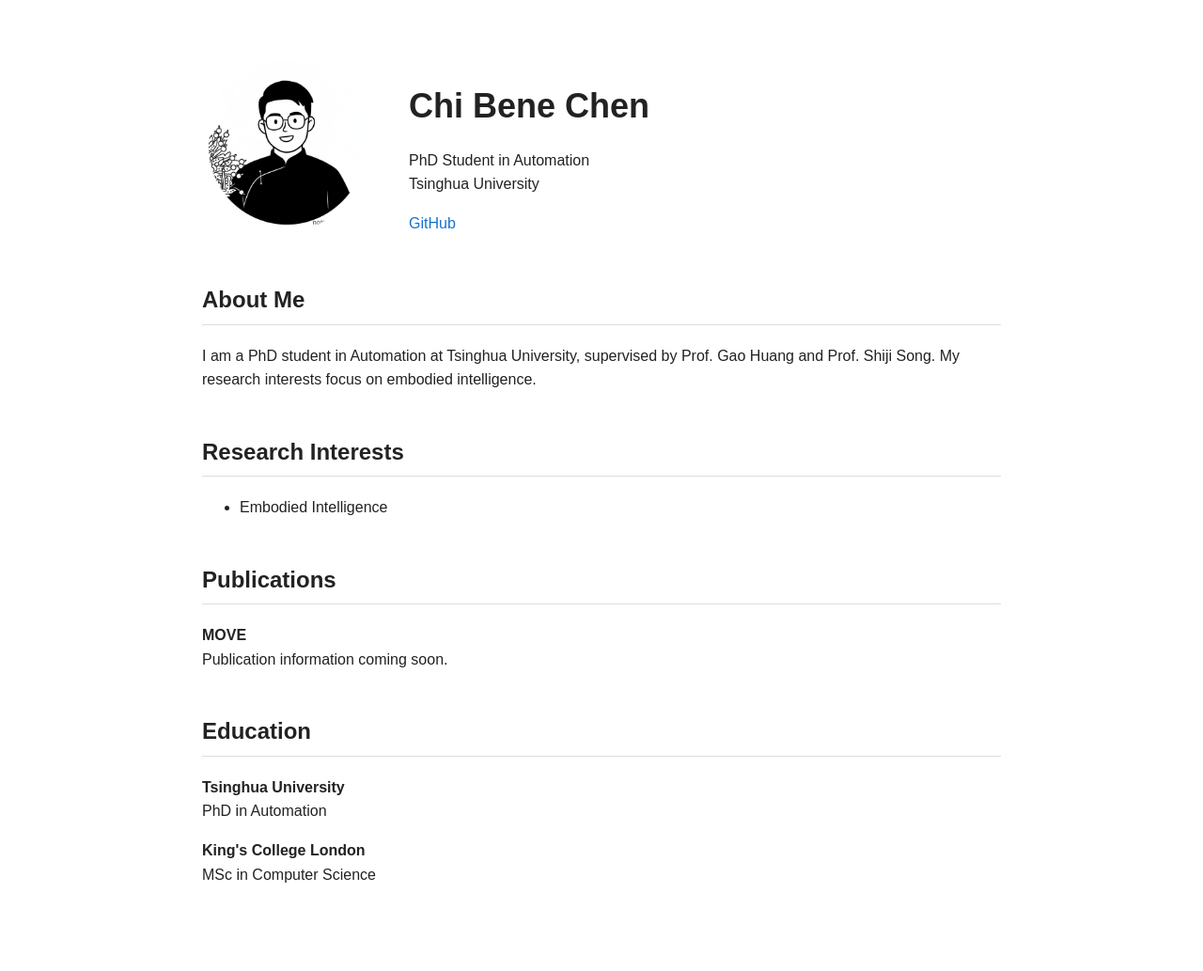
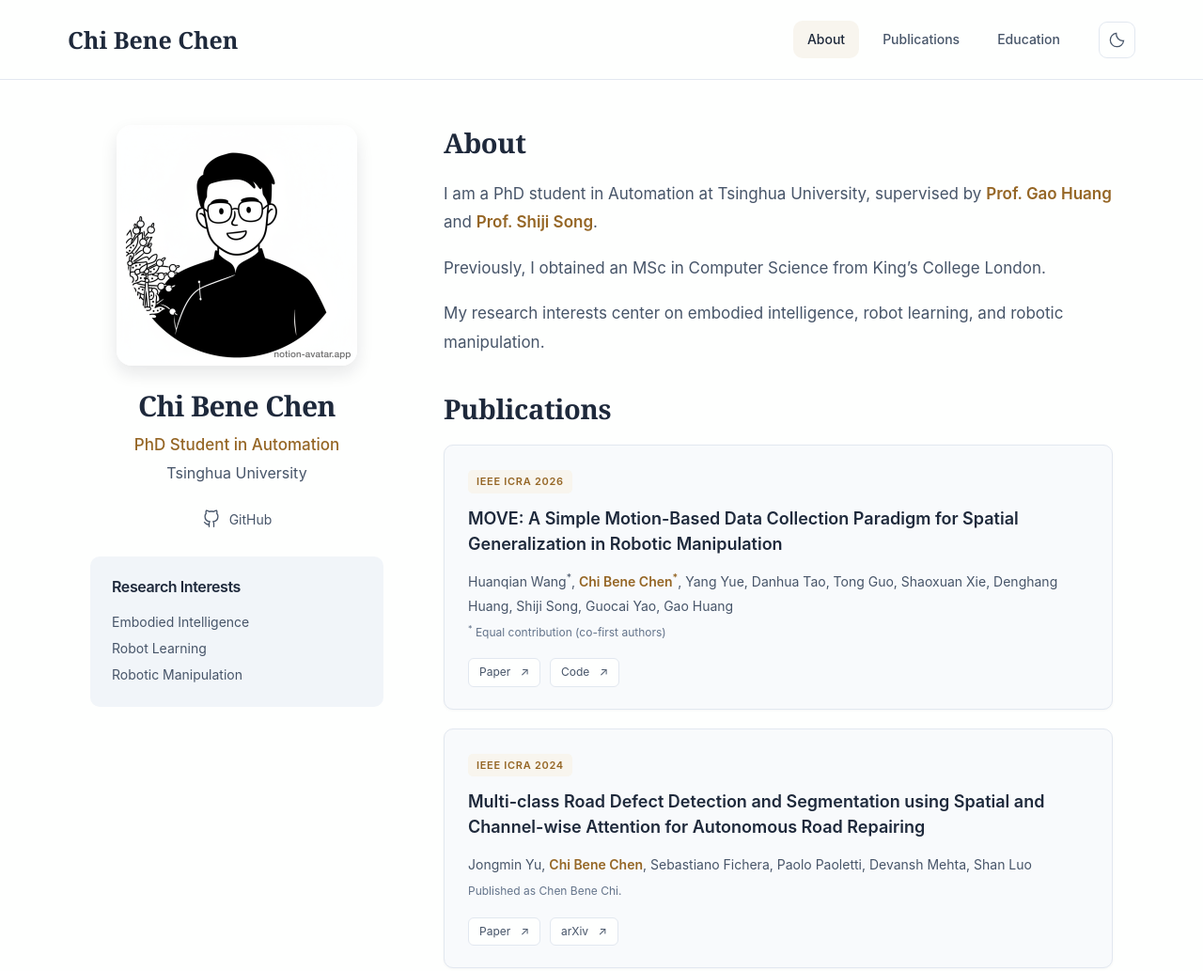
Before and after one commit to BeneChen/BeneChen.github.io, a plain HTML site: page index.html in a window 1280 px wide. Shown: the top 1033 px of the page at 94% size. Before the commit the page ends 1003 px from the top, so only its background shows below. Drawn offline with Linux system fonts and the light colour scheme.

Commit message:
Build PRISM-inspired academic homepage with publications

```diff
--- a/index.html
+++ b/index.html
@@ -1,170 +1,100 @@
 <!DOCTYPE html>
-<html lang="en">
-
+<html lang="en" data-theme="light">
 <head>
   <meta charset="UTF-8">
-  <meta name="viewport" content="width=device-width, initial-scale=1.0">
+  <meta name="viewport" content="width=device-width, initial-scale=1">
+  <meta name="description" content="Chi Bene Chen is a PhD student in Automation at Tsinghua University, researching embodied intelligence, robot learning, and robotic manipulation.">
+  <meta name="theme-color" content="#fefffe">
+  <title>Chi Bene Chen | Tsinghua University</title>
+  <link rel="stylesheet" href="style.css">
+  <script src="theme.js"></script>
+</head>
+<body>
+  <a class="skip-link" href="#about">Skip to content</a>
+  <header class="site-header">
+    <div class="navigation">
+      <a class="brand" href="#">Chi Bene Chen</a>
+      <nav aria-label="Main navigation">
+        <a class="nav-link active" href="#about" aria-current="location">About</a>
+        <a class="nav-link" href="#publications">Publications</a>
+        <a class="nav-link" href="#education">Education</a>
+      </nav>
+      <button class="theme-toggle" type="button" aria-label="Switch to dark theme" aria-pressed="false" hidden>
+        <svg class="moon" viewBox="0 0 24 24" fill="none" stroke="currentColor" stroke-width="1.6" aria-hidden="true"><path d="M20.9 13A9 9 0 0 1 11 3.1 9 9 0 1 0 20.9 13Z"/></svg>
+        <svg class="sun" viewBox="0 0 24 24" fill="none" stroke="currentColor" stroke-width="1.6" aria-hidden="true"><circle cx="12" cy="12" r="4"/><path d="M12 2v2m0 16v2M2 12h2m16 0h2M5 5l1.4 1.4m11.2 11.2L19 19M5 19l1.4-1.4M17.6 6.4 19 5"/></svg>
+      </button>
+    </div>
+  </header>
 
-  <title>Chi Bene Chen</title>
+  <main class="page">
+    <aside class="profile" aria-label="Profile and research interests">
+      <img class="avatar" src="avatar.png" width="256" height="256" alt="Illustrated portrait of Chi Bene Chen">
+      <h1>Chi Bene Chen</h1>
+      <p class="role">PhD Student in Automation</p>
+      <p class="affiliation">Tsinghua University</p>
+      <a class="github" href="https://github.com/BeneChen">
+        <svg viewBox="0 0 24 24" fill="none" stroke="currentColor" stroke-width="1.6" stroke-linecap="round" stroke-linejoin="round" aria-hidden="true"><path d="M9 19c-4.3 1.3-4.3-2.2-6-2.7M15 22v-3.9a3.4 3.4 0 0 0-.9-2.7c3-.3 6.2-1.5 6.2-6.8A5.3 5.3 0 0 0 18.8 5a4.9 4.9 0 0 0-.1-3.6S17.5 1 15 2.7a13.4 13.4 0 0 0-6 0C6.5 1 5.3 1.4 5.3 1.4A4.9 4.9 0 0 0 5.2 5a5.3 5.3 0 0 0-1.5 3.6c0 5.3 3.2 6.5 6.2 6.8a3.4 3.4 0 0 0-.9 2.7V22"/></svg>
+        GitHub
+      </a>
+      <div class="interests">
+        <h2>Research Interests</h2>
+        <ul><li>Embodied Intelligence</li><li>Robot Learning</li><li>Robotic Manipulation</li></ul>
+      </div>
+    </aside>
 
-  <style>
-    body {
-      font-family: Arial, Helvetica, sans-serif;
-      line-height: 1.6;
-      color: #222;
-      max-width: 850px;
-      margin: 60px auto;
-      padding: 0 25px;
-    }
+    <div class="content">
+      <section id="about" aria-labelledby="about-title">
+        <h2 id="about-title">About</h2>
+        <p>I am a PhD student in Automation at Tsinghua University, supervised by <strong class="accent">Prof. Gao Huang</strong> and <strong class="accent">Prof. Shiji Song</strong>.</p>
+        <p>Previously, I obtained an MSc in Computer Science from King’s College London.</p>
+        <p>My research interests center on embodied intelligence, robot learning, and robotic manipulation.</p>
+      </section>
 
-    .header {
-      display: flex;
-      align-items: center;
-      gap: 40px;
-      margin-bottom: 50px;
-    }
+      <section id="publications" aria-labelledby="publications-title">
+        <h2 id="publications-title">Publications</h2>
+        <article class="publication card">
+          <p class="venue">IEEE ICRA 2026</p>
+          <h3><a href="https://arxiv.org/abs/2512.04813">MOVE: A Simple Motion-Based Data Collection Paradigm for Spatial Generalization in Robotic Manipulation</a></h3>
+          <p class="authors">Huanqian Wang<sup>*</sup>, <strong>Chi Bene Chen<sup>*</sup></strong>, Yang Yue, Danhua Tao, Tong Guo, Shaoxuan Xie, Denghang Huang, Shiji Song, Guocai Yao, Gao Huang</p>
+          <p class="contribution"><sup>*</sup> Equal contribution (co-first authors)</p>
+          <div class="paper-links" aria-label="Publication resources">
+            <a href="https://arxiv.org/abs/2512.04813">Paper <span aria-hidden="true">↗</span></a>
+            <a href="https://github.com/lucywang720/MOVE">Code <span aria-hidden="true">↗</span></a>
+          </div>
+        </article>
+        <article class="publication card">
+          <p class="venue">IEEE ICRA 2024</p>
+          <h3><a href="https://doi.org/10.1109/ICRA57147.2024.10611081">Multi-class Road Defect Detection and Segmentation using Spatial and Channel-wise Attention for Autonomous Road Repairing</a></h3>
+          <p class="authors">Jongmin Yu, <strong>Chi Bene Chen</strong>, Sebastiano Fichera, Paolo Paoletti, Devansh Mehta, Shan Luo</p>
+          <p class="contribution">Published as Chen Bene Chi.</p>
+          <div class="paper-links" aria-label="Publication resources">
+            <a href="https://doi.org/10.1109/ICRA57147.2024.10611081">Paper <span aria-hidden="true">↗</span></a>
+            <a href="https://arxiv.org/abs/2402.04064">arXiv <span aria-hidden="true">↗</span></a>
+          </div>
+        </article>
+        <article class="publication card">
+          <p class="venue">IEEE/CVF CVPR Workshops 2025</p>
+          <h3><a href="https://openaccess.thecvf.com/content/CVPR2025W/PVUW/html/Yu_Adversarially_Domain-adaptive_Latent_Diffusion_for_Unsupervised_Semantic_Segmentation_CVPRW_2025_paper.html">Adversarially Domain-adaptive Latent Diffusion for Unsupervised Semantic Segmentation</a></h3>
+          <p class="authors">Jongmin Yu, Zhongtian Sun, <strong>Chi Bene Chen</strong>, Jinhong Yang, Shan Luo</p>
+          <div class="paper-links" aria-label="Publication resources">
+            <a href="https://openaccess.thecvf.com/content/CVPR2025W/PVUW/html/Yu_Adversarially_Domain-adaptive_Latent_Diffusion_for_Unsupervised_Semantic_Segmentation_CVPRW_2025_paper.html">Paper <span aria-hidden="true">↗</span></a>
+            <a href="https://arxiv.org/abs/2412.16859">arXiv <span aria-hidden="true">↗</span></a>
+          </div>
+        </article>
+      </section>
 
-    .profile-photo {
-      width: 180px;
-      height: 180px;
-      object-fit: cover;
-      border-radius: 50%;
-    }
-
-    h1 {
-      margin-bottom: 5px;
-      font-size: 36px;
-    }
-
-    h2 {
-      margin-top: 45px;
-      border-bottom: 1px solid #ddd;
-      padding-bottom: 6px;
-    }
-
-    a {
-      color: #1772d0;
-      text-decoration: none;
-    }
-
-    a:hover {
-      text-decoration: underline;
-    }
-
-    .links {
-      margin-top: 15px;
-    }
-
-    .links a {
-      margin-right: 15px;
-    }
-
-    .publication {
-      margin-top: 20px;
-    }
-
-    @media (max-width: 600px) {
-      .header {
-        flex-direction: column;
-        align-items: flex-start;
-      }
-    }
-  </style>
-</head>
-
-
-<body>
-
-  <div class="header">
-
-    <img
-      src="avatar.png"
-      alt="Chi Bene Chen"
-      class="profile-photo"
-    >
-
-    <div>
-
-      <h1>Chi Bene Chen</h1>
-
-      <p>
-        PhD Student in Automation<br>
-        Tsinghua University
-      </p>
-
-      <div class="links">
-
-        <a href="https://github.com/BeneChen">
-          GitHub
-        </a>
-
-        <!-- 后面有 Google Scholar 后再加 -->
-
-        <!--
-        <a href="YOUR_GOOGLE_SCHOLAR_URL">
-          Google Scholar
-        </a>
-        -->
-
-        <!-- 后面上传 CV 后再加 -->
-
-        <!--
-        <a href="cv.pdf">
-          CV
-        </a>
-        -->
-
-      </div>
-
+      <section id="education" aria-labelledby="education-title">
+        <h2 id="education-title">Education</h2>
+        <div class="education-entry">
+          <div><h3>Tsinghua University</h3><p>PhD in Automation</p></div>
+          <span class="education-status">Current</span>
+        </div>
+        <div class="education-entry">
+          <div><h3>King’s College London</h3><p>MSc in Computer Science</p></div>
+        </div>
+      </section>
     </div>
-
-  </div>
-
-
-  <h2>About Me</h2>
-
-  <p>
-    I am a PhD student in Automation at Tsinghua University,
-    supervised by Prof. Gao Huang and Prof. Shiji Song.
-    My research interests focus on embodied intelligence.
-  </p>
-
-
-  <h2>Research Interests</h2>
-
-  <ul>
-    <li>Embodied Intelligence</li>
-  </ul>
-
-
-  <h2>Publications</h2>
-
-  <div class="publication">
-
-    <strong>MOVE</strong>
-
-    <br>
-
-    <span>
-      Publication information coming soon.
-    </span>
-
-  </div>
-
-
-  <h2>Education</h2>
-
-  <p>
-    <strong>Tsinghua University</strong><br>
-    PhD in Automation
-  </p>
-
-  <p>
-    <strong>King's College London</strong><br>
-    MSc in Computer Science
-  </p>
-
-
+  </main>
+  <footer><span>Chi Bene Chen · Tsinghua University</span><span>Design adapted from <a href="https://github.com/xyjoey/PRISM">PRISM</a></span></footer>
 </body>
-
 </html>
--- /dev/null
+++ b/style.css
@@ -0,0 +1,114 @@
+/* Layout and palette adapted from PRISM (MIT). See PRISM-LICENSE.txt. */
+:root {
+  color-scheme: light;
+  --background: #fefffe;
+  --primary: #1e293b;
+  --text: #475569;
+  --muted: #64748b;
+  --accent: #956625;
+  --gold: #d4a562;
+  --line: #e2e8f0;
+  --soft: #f1f5f9;
+  --card: #f8fafc;
+  --active: #f8f5ee;
+  --header: rgba(254,255,254,.96);
+}
+:root[data-theme="dark"] {
+  color-scheme: dark;
+  --background: #0f172a;
+  --primary: #f8fafc;
+  --text: #cbd5e1;
+  --muted: #94a3b8;
+  --accent: #e4b976;
+  --gold: #e4b976;
+  --line: #334155;
+  --soft: #1e293b;
+  --card: #1e293b;
+  --active: #302c29;
+  --header: rgba(15,23,42,.96);
+}
+* { box-sizing: border-box; }
+html { scroll-behavior: smooth; scroll-padding-top: 112px; }
+body { margin: 0; background: var(--background); color: var(--text); font-family: -apple-system, BlinkMacSystemFont, "Segoe UI", Arial, sans-serif; font-size: 16px; line-height: 1.7; -webkit-font-smoothing: antialiased; }
+a { color: inherit; text-decoration: none; text-underline-offset: 4px; }
+a:hover { color: var(--accent); }
+a:focus-visible, button:focus-visible { outline: 2px solid var(--accent); outline-offset: 5px; border-radius: 4px; }
+button { font: inherit; }
+[hidden] { display: none !important; }
+.skip-link { position: fixed; top: -80px; left: 16px; padding: 10px 18px; background: var(--background); z-index: 20; }
+.skip-link:focus { top: 10px; }
+.site-header { position: sticky; top: 0; background: var(--header); z-index: 10; border-bottom: 1px solid var(--line); }
+.navigation { max-width: 1200px; padding: 0 32px; margin: auto; min-height: 84px; display: flex; align-items: center; gap: 26px; }
+.brand { margin-right: auto; font-family: Georgia, "Times New Roman", serif; font-weight: 700; font-size: 25px; color: var(--primary); white-space: nowrap; }
+nav { display: flex; gap: 10px; }
+.nav-link { padding: 8px 15px; border-radius: 10px; font-size: 14px; font-weight: 500; }
+.nav-link.active, .nav-link:hover { background: var(--active); color: var(--primary); }
+.theme-toggle { width: 39px; height: 39px; border: 1px solid var(--line); border-radius: 9px; background: transparent; color: var(--text); display: grid; place-items: center; cursor: pointer; flex-shrink: 0; }
+.theme-toggle:hover { background: var(--soft); }
+.theme-toggle svg { width: 19px; height: 19px; }
+.sun, [data-theme="dark"] .moon { display: none; }
+[data-theme="dark"] .sun { display: block; }
+.page { max-width: 1152px; margin: 0 auto; padding: 48px 32px 64px; display: grid; grid-template-columns: 312px minmax(0,1fr); gap: 64px; }
+.profile { align-self: start; position: sticky; top: 122px; text-align: center; }
+.avatar { display: block; width: 256px; height: 256px; margin: 0 auto 24px; border-radius: 16px; box-shadow: 0 8px 18px rgba(15,23,42,.10); background: white; }
+h1, h2 { font-family: Georgia, "Times New Roman", serif; font-weight: 700; color: var(--primary); }
+h1 { font-size: 30px; line-height: 1.25; margin: 0 0 8px; letter-spacing: -.6px; }
+.role { font-size: 17px; font-weight: 500; color: var(--accent); margin: 0 0 3px; }
+.affiliation { margin: 0; }
+.github { display: inline-flex; align-items: center; gap: 9px; font-size: 14px; margin: 19px 0 24px; padding: 4px 8px; }
+.github svg { width: 20px; height: 20px; }
+.interests { background: var(--soft); padding: 20px 23px; border-radius: 10px; text-align: left; }
+.interests h2 { font: 600 16px/1.5 -apple-system, BlinkMacSystemFont, "Segoe UI", Arial, sans-serif; margin: 0 0 12px; }
+.interests ul { list-style: none; padding: 0; margin: 0; font-size: 14px; line-height: 2; }
+section + section { margin-top: 36px; }
+h2 { font-size: 29px; line-height: 1.3; letter-spacing: -.4px; margin: 0 0 20px; }
+p { margin: 0 0 18px; }
+#about p { font-size: 17px; line-height: 1.8; }
+#about p:last-child { margin-bottom: 0; }
+strong { font-weight: 600; }
+.accent { color: var(--accent); }
+.card { padding: 23px 25px; background: var(--card); border: 1px solid var(--line); border-radius: 10px; box-shadow: 0 1px 3px rgba(15,23,42,.04); }
+.venue { display: inline-block; font-size: 11px; letter-spacing: .7px; font-weight: 600; padding: 3px 9px; margin: 0 0 13px; background: var(--active); color: var(--accent); border-radius: 5px; }
+h3 { font-size: 17px; line-height: 1.5; color: var(--primary); margin: 0; font-weight: 600; }
+.publication + .publication { margin-top: 20px; }
+.publication .authors + .paper-links { margin-top: 17px; }
+.publication h3 { font-size: 18px; line-height: 1.5; }
+.authors { margin: 14px 0 5px; font-size: 14px; line-height: 1.85; }
+.authors strong { color: var(--accent); }
+sup { font-size: .75em; line-height: 0; }
+.contribution { font-size: 12px; color: var(--muted); margin: 0 0 17px; }
+.paper-links { display: flex; gap: 10px; font-size: 12px; }
+.paper-links a { border: 1px solid var(--line); border-radius: 6px; background: var(--background); padding: 4px 11px; }
+.paper-links a:hover { border-color: var(--gold); }
+.paper-links span { padding-left: 7px; }
+.education-entry { display: flex; justify-content: space-between; gap: 20px; padding: 0 0 17px; margin-bottom: 17px; border-bottom: 1px solid var(--line); }
+.education-entry:last-child { border: 0; padding-bottom: 0; margin-bottom: 0; }
+.education-entry p { font-size: 14px; margin: 4px 0 0; }
+.education-status { font-size: 12px; color: var(--muted); padding-top: 3px; }
+footer { border-top: 1px solid var(--line); max-width: 1088px; margin: 0 auto; padding: 22px 0 30px; font-size: 11px; color: var(--muted); display: flex; justify-content: space-between; gap: 15px; }
+footer a { color: var(--accent); }
+@media (max-width: 1000px) and (min-width: 761px) {
+  .page { grid-template-columns: 240px minmax(0,1fr); gap: 36px; padding-inline: 28px; }
+  .avatar { width: 220px; height: 220px; }
+  h1 { font-size: 27px; }
+  .role { font-size: 15px; }
+}
+@media (max-width: 1152px) { footer { margin: 0 32px; } }
+@media (max-width: 760px) {
+  html { scroll-padding-top: 136px; }
+  .navigation { padding: 15px 22px 12px; min-height: auto; gap: 12px; flex-wrap: wrap; }
+  .brand { font-size: 22px; }
+  nav { order: 3; flex-basis: 100%; justify-content: center; gap: 12px; }
+  .nav-link { padding: 5px 12px; font-size: 13px; }
+  .theme-toggle { width: 33px; height: 33px; }
+  .page { display: block; padding: 32px 24px 40px; }
+  .profile { position: static; margin-bottom: 38px; }
+  .avatar { width: 200px; height: 200px; margin-bottom: 22px; }
+  .interests { max-width: 400px; margin: 0 auto; }
+  h2 { font-size: 26px; }
+  #about p { font-size: 16px; }
+  .card { padding: 20px; }
+  .publication h3 { font-size: 17px; }
+  footer { margin: 0 24px; flex-direction: column; gap: 4px; }
+}
+@media (prefers-reduced-motion: reduce) { html { scroll-behavior: auto; } }
--- /dev/null
+++ b/theme.js
@@ -0,0 +1,39 @@
+(() => {
+  const root = document.documentElement;
+  try {
+    if (localStorage.getItem('bene-theme') === 'dark') root.dataset.theme = 'dark';
+  } catch (_) { /* The page also works when browser storage is unavailable. */ }
+  document.addEventListener('DOMContentLoaded', () => {
+    const button = document.querySelector('.theme-toggle');
+    const updateThemeButton = () => {
+      const dark = root.dataset.theme === 'dark';
+      button.setAttribute('aria-pressed', String(dark));
+      button.setAttribute('aria-label', `Switch to ${dark ? 'light' : 'dark'} theme`);
+      document.querySelector('meta[name="theme-color"]').content = dark ? '#0f172a' : '#fefffe';
+    };
+    button.hidden = false;
+    updateThemeButton();
+    button.addEventListener('click', () => {
+      root.dataset.theme = root.dataset.theme === 'dark' ? 'light' : 'dark';
+      try { localStorage.setItem('bene-theme', root.dataset.theme); } catch (_) {}
+      updateThemeButton();
+    });
+    const links = [...document.querySelectorAll('.nav-link')];
+    const sections = links.map(link => document.querySelector(link.hash));
+    const updateNavigation = () => {
+      const offset = document.querySelector('.site-header').offsetHeight + 70;
+      let active = sections[0];
+      sections.forEach(section => { if (section.getBoundingClientRect().top <= offset) active = section; });
+      if (window.scrollY > 0 && Math.ceil(window.innerHeight + window.scrollY) >= document.documentElement.scrollHeight - 2) active = sections[sections.length - 1];
+      links.forEach(link => {
+        const selected = link.hash === `#${active.id}`;
+        link.classList.toggle('active', selected);
+        if (selected) link.setAttribute('aria-current', 'location');
+        else link.removeAttribute('aria-current');
+      });
+    };
+    window.addEventListener('scroll', updateNavigation, { passive: true });
+    window.addEventListener('resize', updateNavigation);
+    updateNavigation();
+  });
+})();
```
Also changed, not shown: PRISM-LICENSE.txt (added), 1 other file.
